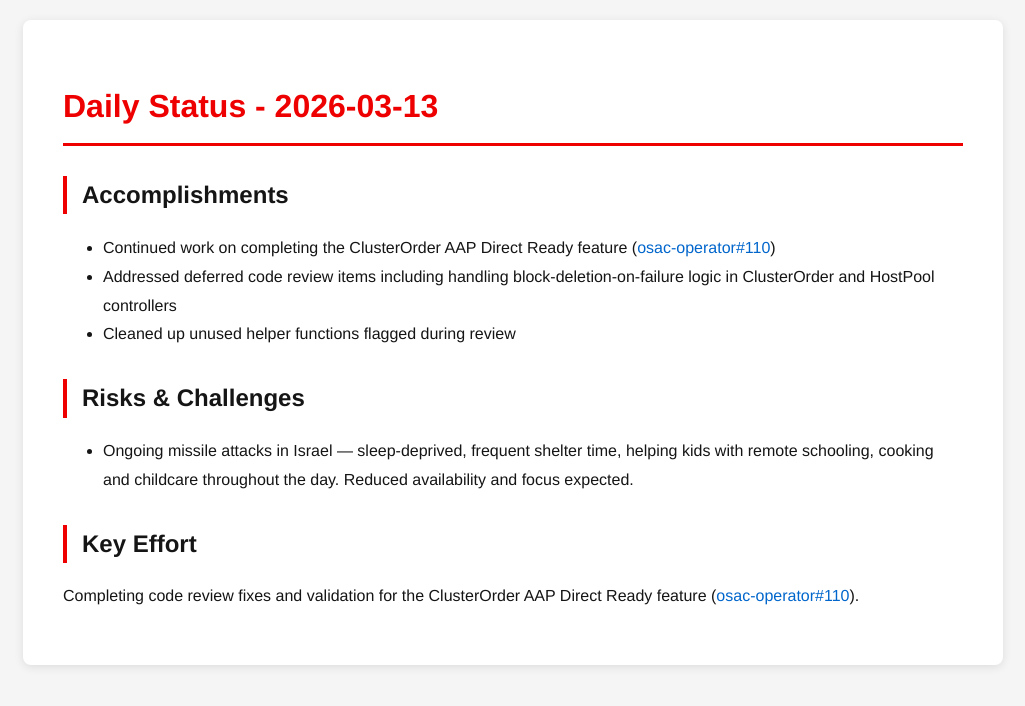
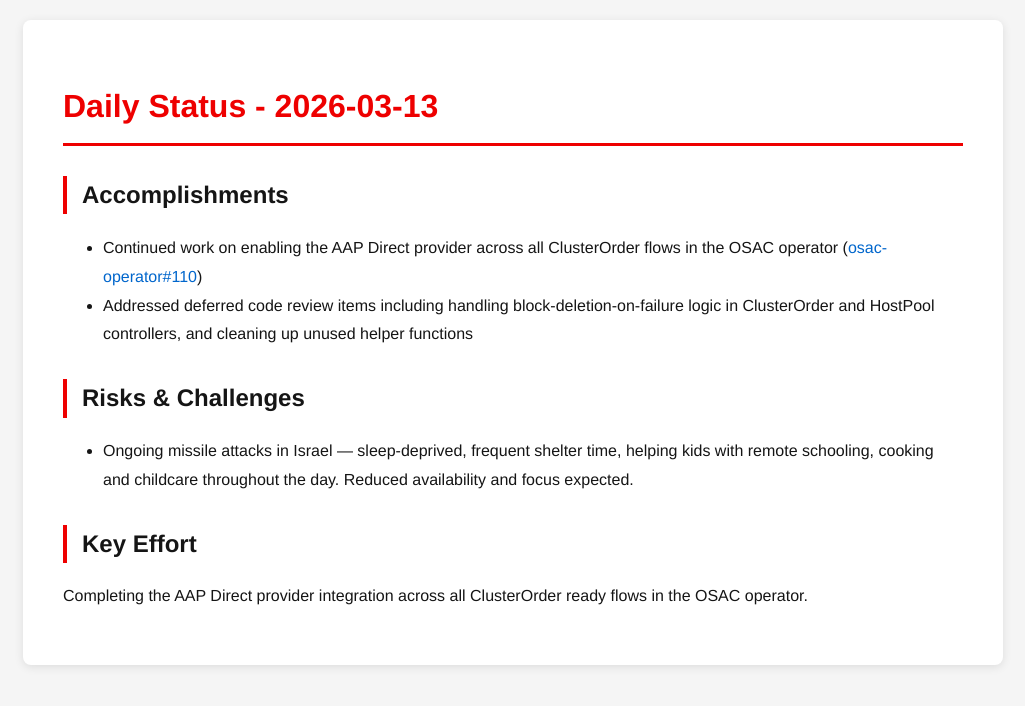
Before and after one commit to tzvatot/daily-status, a Jekyll site: the page built from 2026-03-13.md, in a window 1280 px wide. Shown: the top 706 px of the page, without its empty margins (127-1152 px from the left). Built offline with Jekyll 4.4.1, drawn with Linux system fonts in a browser that asks for light colours.

Commit message:
Daily status update - 2026-03-13

```diff
--- a/2026-03-13.md
+++ b/2026-03-13.md
@@ -7,12 +7,11 @@ date: 2026-03-13
 # Daily Status - 2026-03-13
 
 ## Accomplishments
-- Continued work on completing the ClusterOrder AAP Direct Ready feature ([osac-operator#110](https://github.com/osac-project/osac-operator/pull/110))
-- Addressed deferred code review items including handling block-deletion-on-failure logic in ClusterOrder and HostPool controllers
-- Cleaned up unused helper functions flagged during review
+- Continued work on enabling the AAP Direct provider across all ClusterOrder flows in the OSAC operator ([osac-operator#110](https://github.com/osac-project/osac-operator/pull/110))
+- Addressed deferred code review items including handling block-deletion-on-failure logic in ClusterOrder and HostPool controllers, and cleaning up unused helper functions
 
 ## Risks & Challenges
 - Ongoing missile attacks in Israel — sleep-deprived, frequent shelter time, helping kids with remote schooling, cooking and childcare throughout the day. Reduced availability and focus expected.
 
 ## Key Effort
-Completing code review fixes and validation for the ClusterOrder AAP Direct Ready feature ([osac-operator#110](https://github.com/osac-project/osac-operator/pull/110)).
+Completing the AAP Direct provider integration across all ClusterOrder ready flows in the OSAC operator.
```
